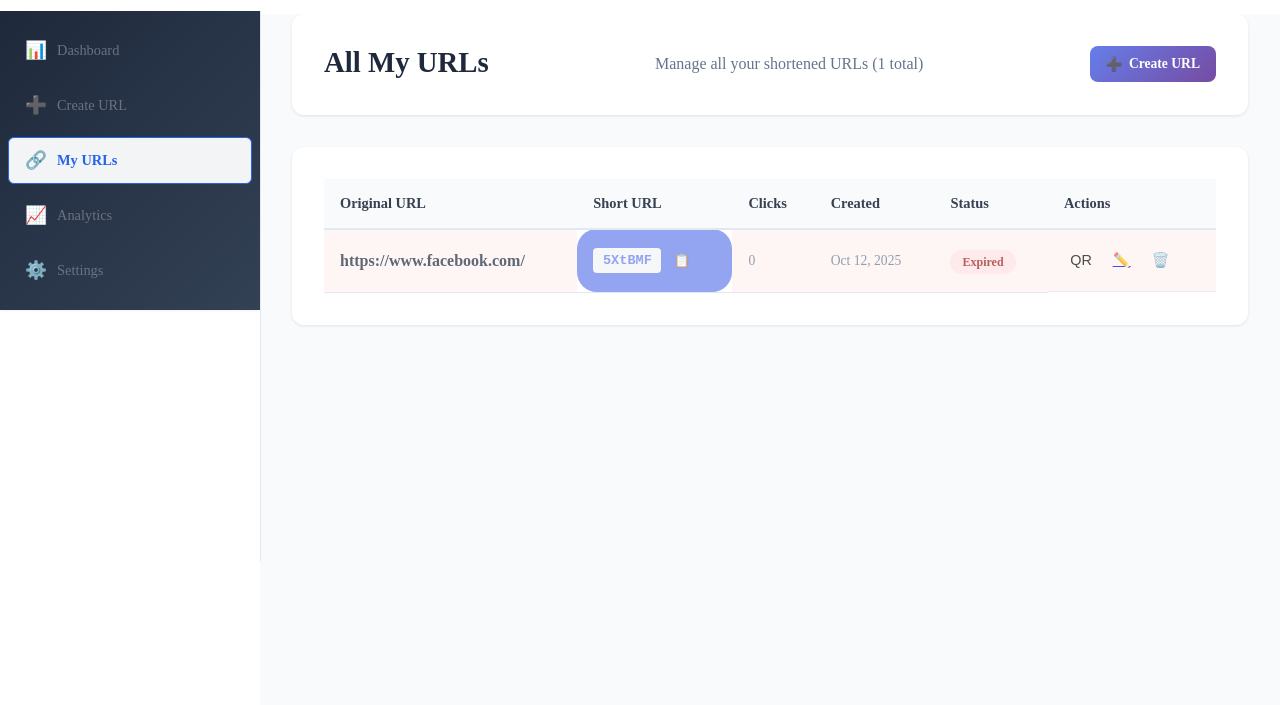
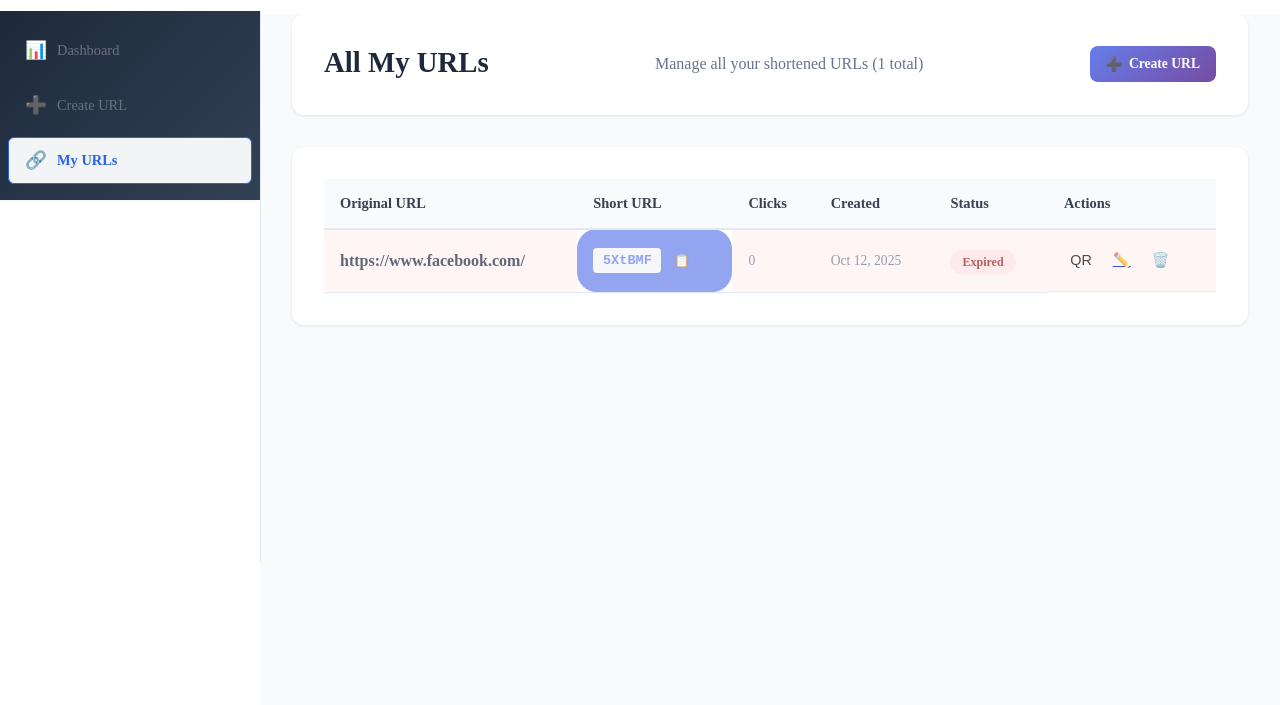
Before and after one commit to Mahasethmanish987/url_shortner, a Django app: page /shortner/all_urls/ in a window 1280 px wide. Shown: the part 179-884 px from the top of the page. Run offline with Django 5.2, Linux system fonts and the light colour scheme; a user stored in the database is signed in; data comes from the database, SQL or seed files in the repository.

Commit message:
remove analytics and settings from sidebar

```diff
--- a/shortner/templates/shortner/sidebar.html
+++ b/shortner/templates/shortner/sidebar.html
@@ -15,14 +15,6 @@
             <span class="nav-text">My URLs</span>
         </a>
 
-        <a href="#analytics" class="nav-item">
-            <span class="nav-icon">📈</span>
-            <span class="nav-text">Analytics</span>
-        </a>
 
-        <a href="#settings" class="nav-item">
-            <span class="nav-icon">⚙️</span>
-            <span class="nav-text">Settings</span>
-        </a>
     </nav>
 </div>
```
Also changed, not shown: docker-compose.yaml (added).
